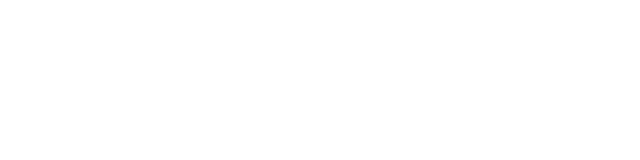
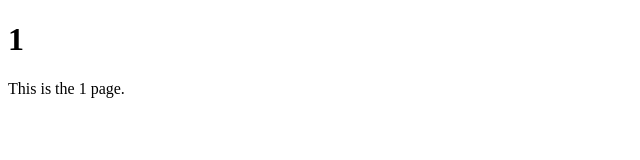
Before and after one commit to jennherrarte/swapi-nuxt-tutorial, a Nuxt app: page /dynamic/1 in a window 1280 px wide. Before the commit this address had no page. Shown: the top 160 px of the page, without its empty margins (0-640 px from the left). Built offline with nearby package versions, Linux system fonts and the light colour scheme.

Commit message:
Add dynamic route

```diff
--- /dev/null
+++ b/pages/dynamic/_slug.vue
@@ -0,0 +1,49 @@
+<template>
+  <div>
+    <template v-if="isLoading">
+      Loading...
+    </template>
+
+    <template v-else-if="data">
+      <h1>
+        {{ data.title }}
+      </h1>
+
+      <div>
+        {{ data.content }}
+      </div>
+    </template>
+  </div>
+</template>
+
+<script>
+export default {
+  data() {
+    return {
+      isLoading: true,
+      data: null,
+    };
+  },
+
+  created() {
+    this.loadItems();
+  },
+
+  methods: {
+    loadItems() {
+      const pageSlug = this.$route.params.slug;
+
+      console.log('Load data from API here based on slug: ', pageSlug);
+
+      setTimeout(() => {
+        this.data = {
+          title: pageSlug,
+          content: `This is the ${pageSlug} page.`,
+        };
+
+        this.isLoading = false;
+      }, 2500);
+    },
+  },
+}
+</script>
```
